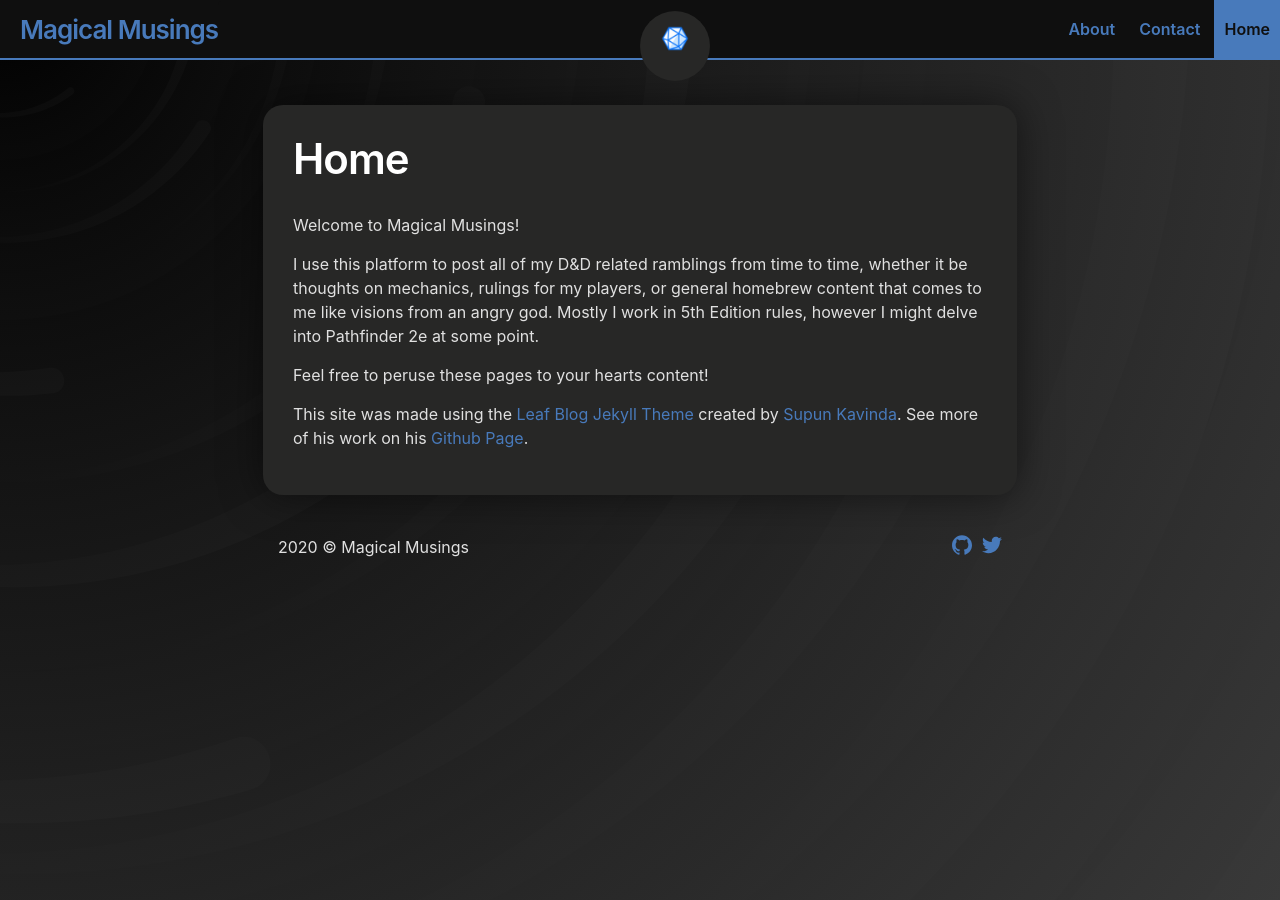
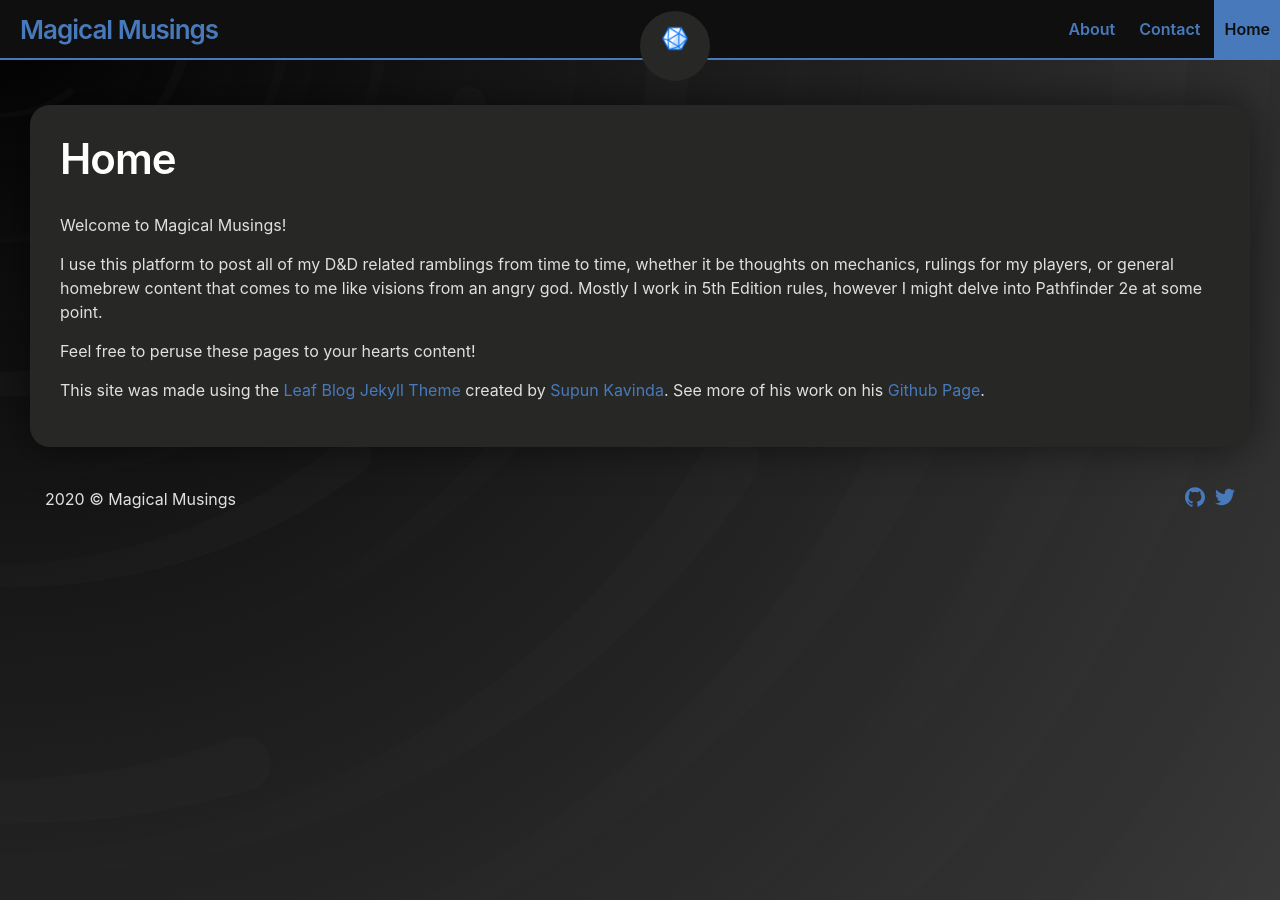
Before and after one commit to andersthemagi/magicalmusings.github.io, a Jekyll site: the page built from index.md, in a window 1280 px wide. Built offline with Jekyll 4.4.1, drawn with Linux system fonts in a browser that asks for light colours.

Commit message:
Update _base.scss

```diff
--- a/_sass/_base.scss
+++ b/_sass/_base.scss
@@ -57,7 +57,7 @@ ul, ol, dl, figure,
   @extend %clearfix;
 
   @media screen and (min-width: $on-laptop) {
-    max-width: calc(#{$content-width} - (#{$spacing-unit} * 1.2));
+    max-width: 1500px;
     padding-right: $spacing-unit;
     padding-left: $spacing-unit;
   }
```
